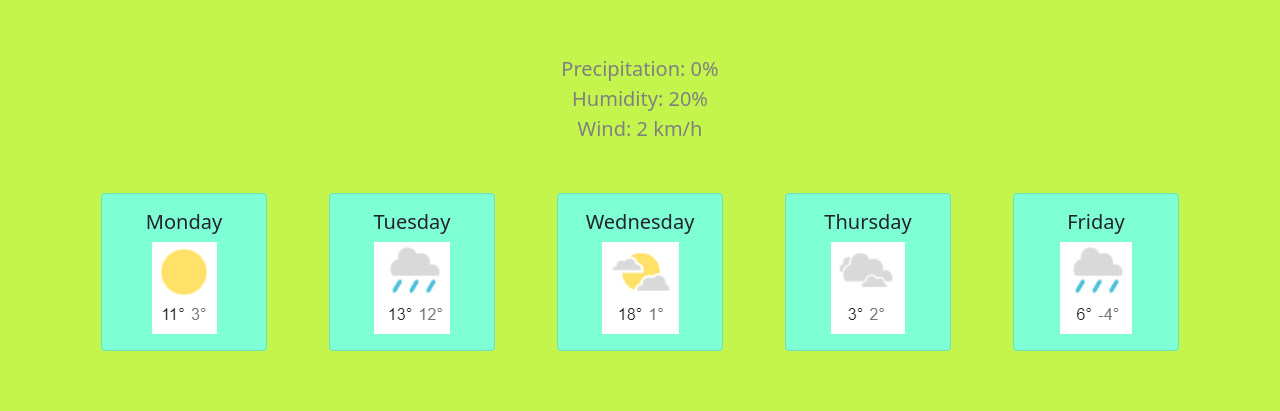
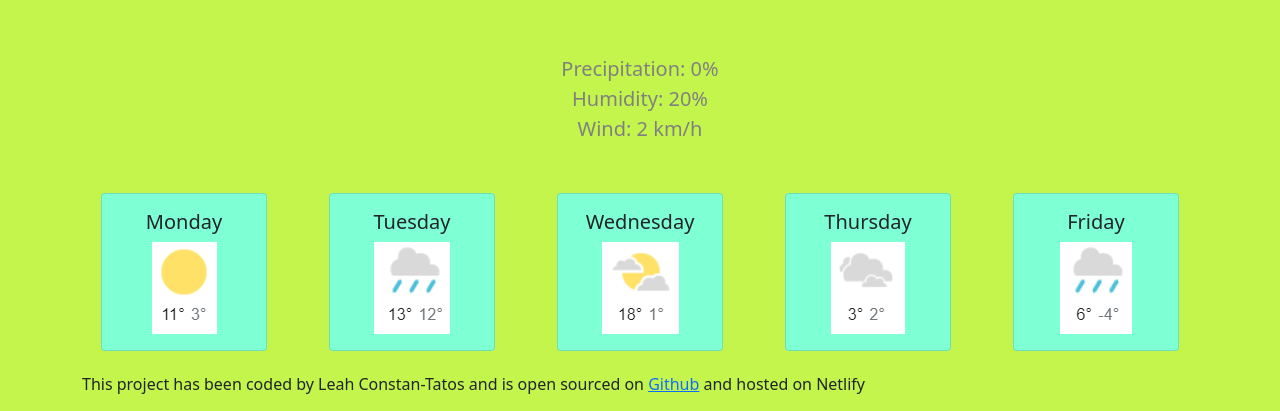
Before and after one commit to lconstan004/project_shecodesplus_week6lesson4, a website built with Parcel: page index.html in a window 1280 px wide. Shown: the part 389-800 px from the top of the page. Built offline with nearby package versions, Linux system fonts and the light colour scheme.

Commit message:
Addition of the link to Github
Added to the bottom of the webpage

```diff
--- a/index.html
+++ b/index.html
@@ -107,5 +107,9 @@
         </div>
 </div>
 <link rel="script" href="script.js" />
+</br>
+<h6>
+  This project has been coded by Leah Constan-Tatos and is open sourced on <a href="https://github.com/lconstan004/project_shecodesplus_week6lesson4.git">Github</a> and hosted on Netlify
+</h6>
 </body>
 </html>
```
